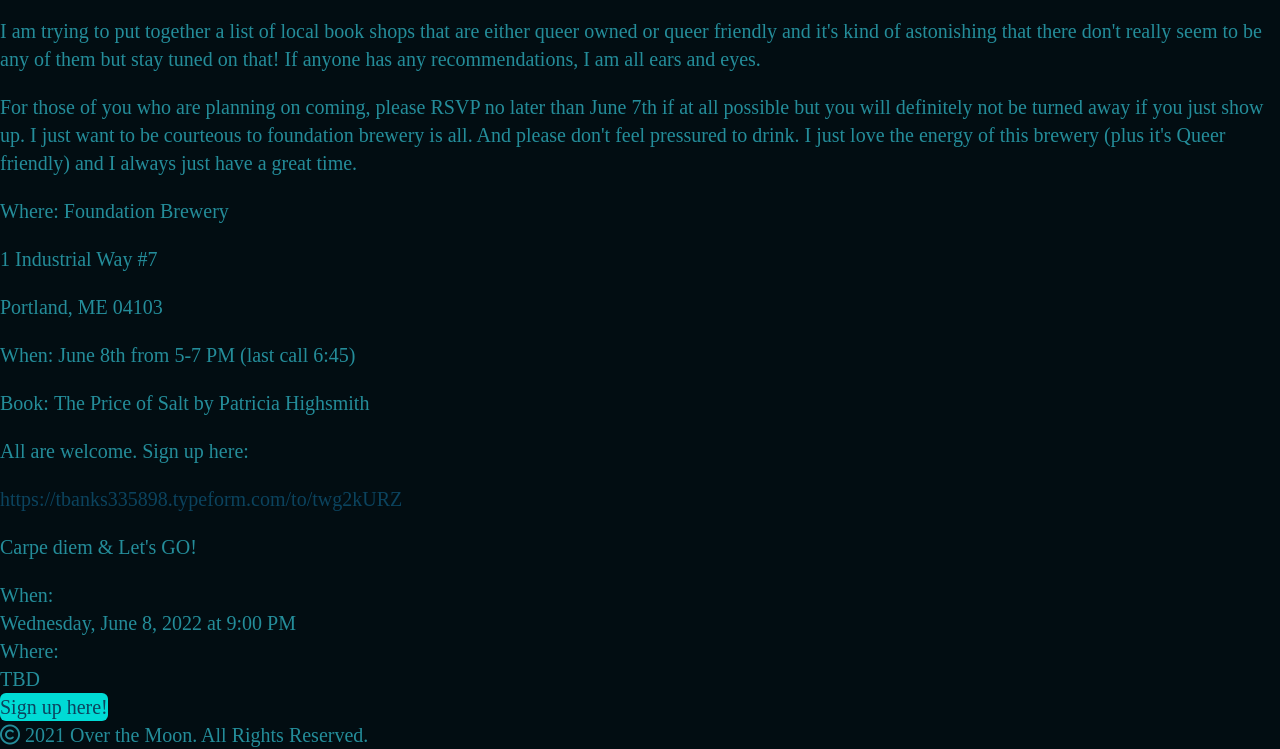
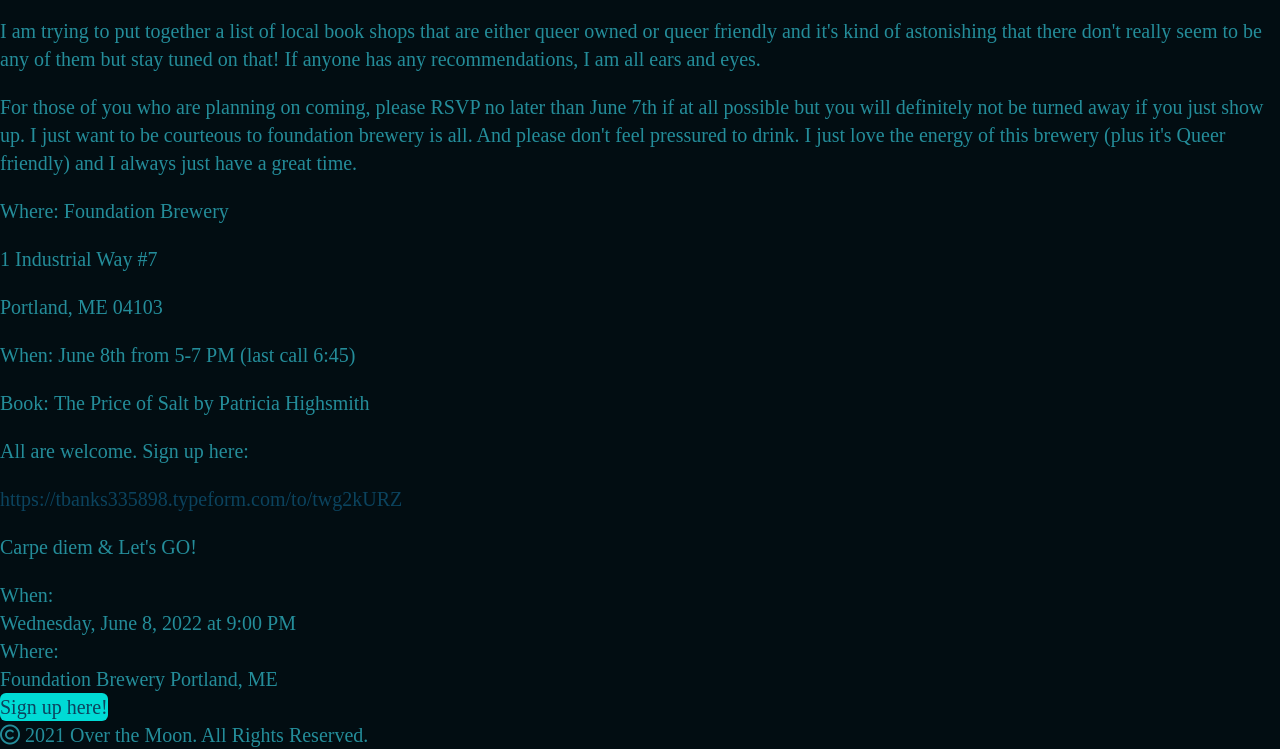
Before and after one commit to zapscribbles/over-the-moon, an Eleventy site: page src/index.njk in a window 1280 px wide. Shown: the part 2555-3304 px from the top of the page. Built offline with nearby package versions, Linux system fonts and the light colour scheme; Eleventy itself is replaced by a stand-in of ours; files that its build step writes are made by us from their sources; a web font is replaced by a local one.

Commit message:
Update Events “2022-04-26-otm-lgbtq-book-club”

```diff
--- a/src/events/2022-04-26-otm-lgbtq-book-club.md
+++ b/src/events/2022-04-26-otm-lgbtq-book-club.md
@@ -66,7 +66,7 @@
 
   Carpe diem & Let's GO!
 datetime: 2022-06-08T21:00:00.000Z
-location: TBD
+location: "Foundation Brewery Portland, ME "
 booking: https://tbanks335898.typeform.com/to/twg2kURZ
 buttontext: Sign up here!
 featuredImage: /assets/uploads/copy-of-otm-lgbtq-book-club-1-typeform-1-.png
```
